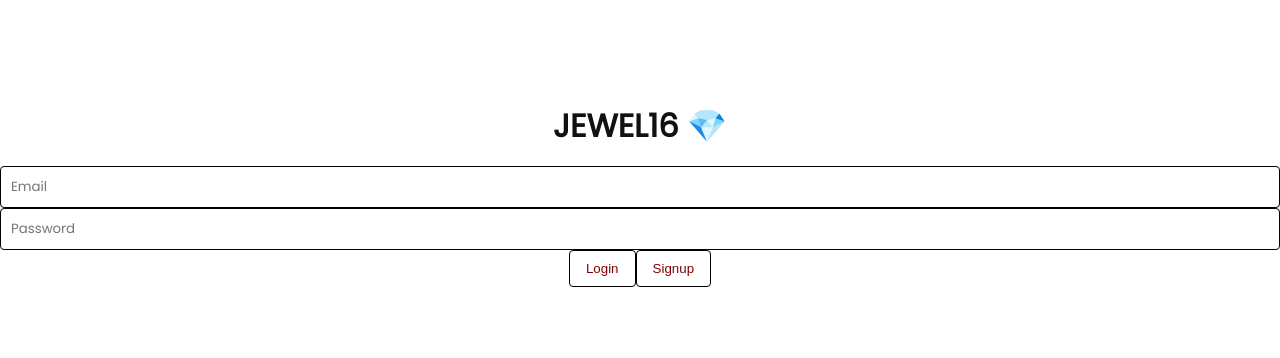
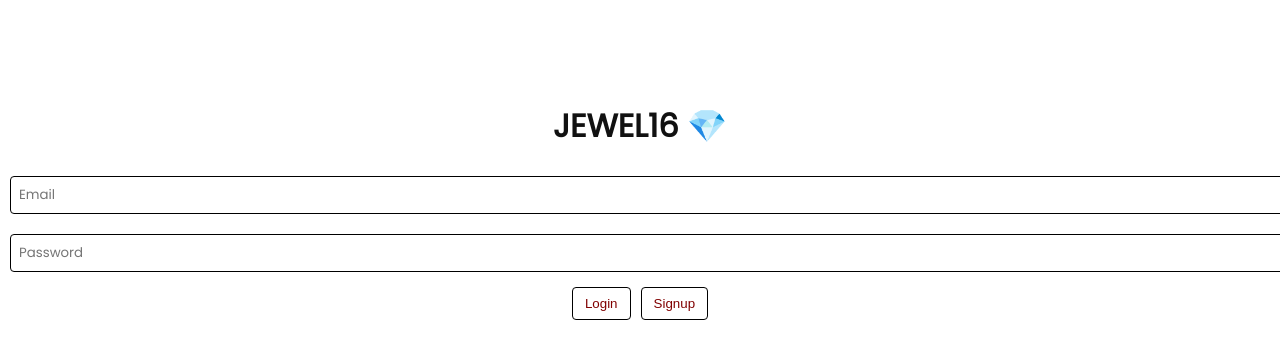
Before and after one commit to mithzz2006-a11y/jewel16-website, a React (Vite) app: page / in a window 1280 px wide. Shown: the top 358 px of the page. Built offline with nearby package versions, Linux system fonts and the light colour scheme; no server answers.

Commit message:
Update Auth.jsx

```diff
--- a/src/pages/Auth.jsx
+++ b/src/pages/Auth.jsx
@@ -8,30 +8,53 @@ import {
 export default function Auth({ setUser }) {
   const [email, setEmail] = useState("");
   const [password, setPassword] = useState("");
+  const [error, setError] = useState("");
 
   const login = async () => {
-    const res = await signInWithEmailAndPassword(auth, email, password);
-    setUser(res.user);
+    try {
+      const res = await signInWithEmailAndPassword(auth, email, password);
+      setUser(res.user);
+    } catch (err) {
+      setError(err.message);
+    }
   };
 
   const signup = async () => {
-    const res = await createUserWithEmailAndPassword(auth, email, password);
-    setUser(res.user);
+    try {
+      const res = await createUserWithEmailAndPassword(auth, email, password);
+      setUser(res.user);
+    } catch (err) {
+      setError(err.message);
+    }
   };
 
   return (
     <div style={{ textAlign: "center", marginTop: "100px" }}>
       <h1>JEWEL16 💎</h1>
-      <input placeholder="Email" onChange={(e) => setEmail(e.target.value)} />
+      <input
+        type="email"
+        placeholder="Email"
+        value={email}
+        onChange={(e) => setEmail(e.target.value)}
+        style={{ margin: "10px", padding: "8px" }}
+      />
       <br />
       <input
         type="password"
         placeholder="Password"
+        value={password}
         onChange={(e) => setPassword(e.target.value)}
+        style={{ margin: "10px", padding: "8px" }}
       />
       <br />
-      <button onClick={login}>Login</button>
-      <button onClick={signup}>Signup</button>
+      <button onClick={login} style={{ margin: "5px", padding: "8px 12px" }}>
+        Login
+      </button>
+      <button onClick={signup} style={{ margin: "5px", padding: "8px 12px" }}>
+        Signup
+      </button>
+
+      {error && <p style={{ color: "red" }}>{error}</p>}
     </div>
   );
 }
```
